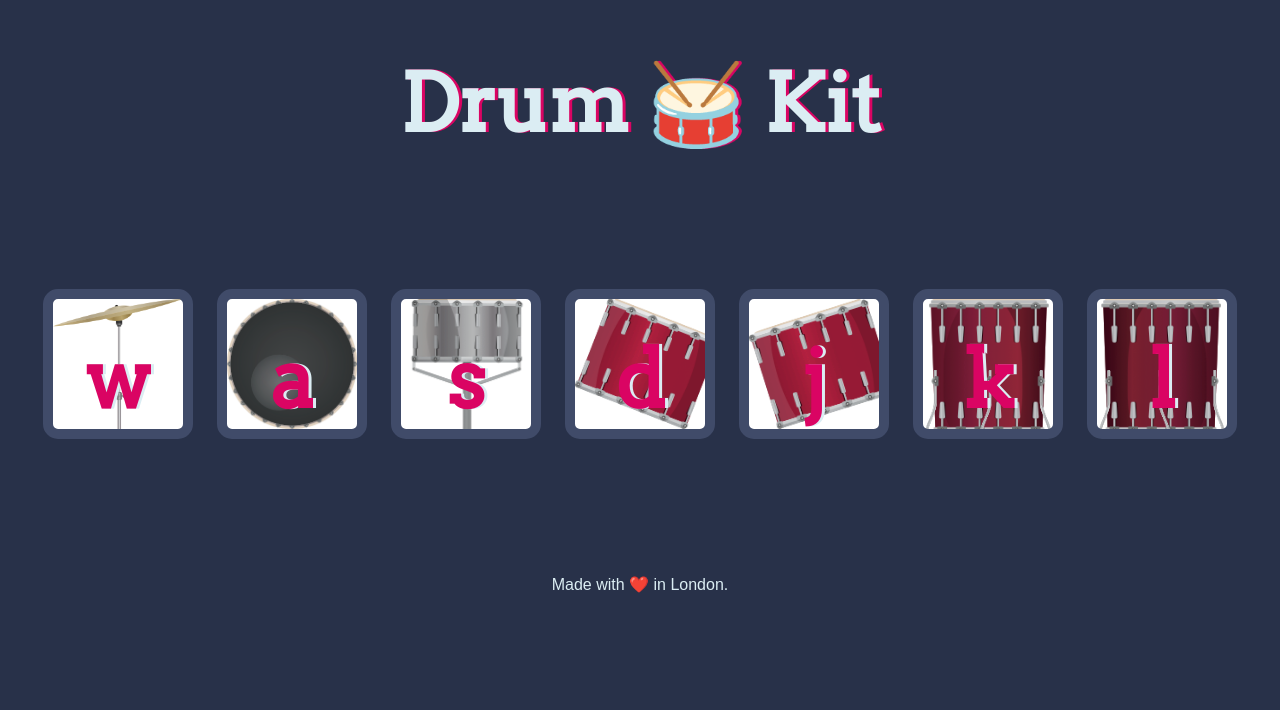
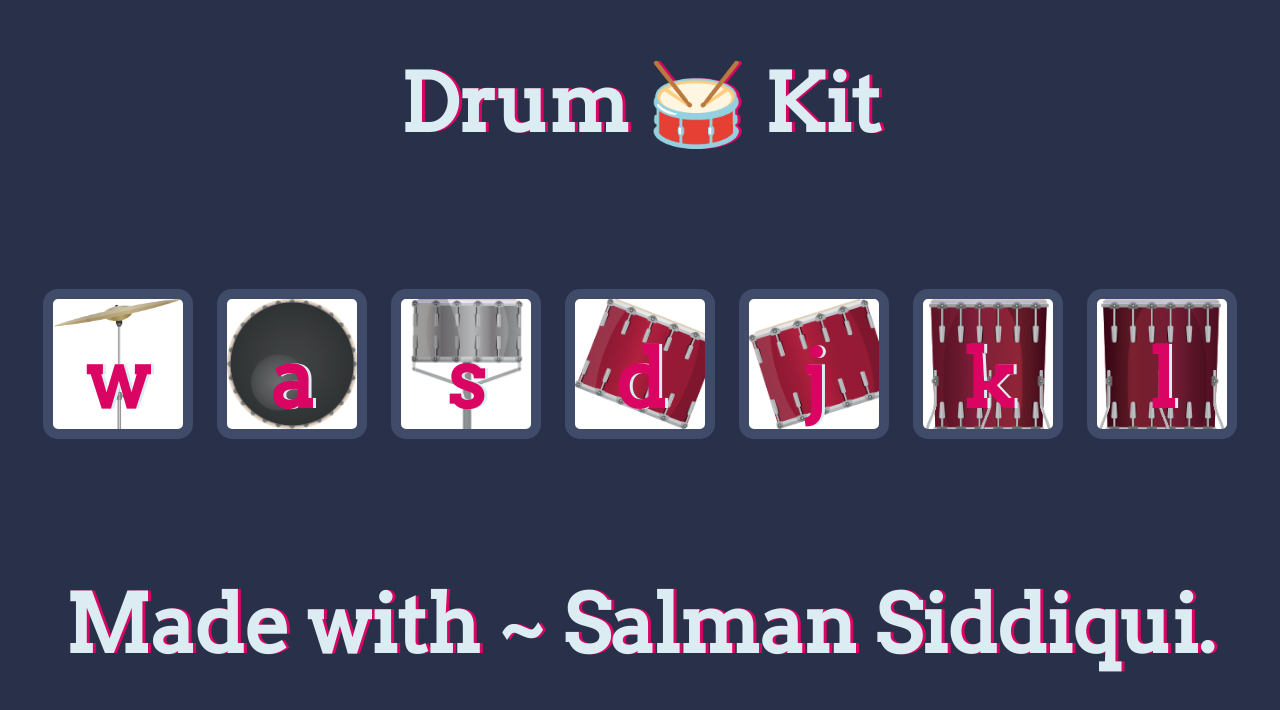
Before and after one commit to salmansiddiquii/Drum.Kit, a plain HTML site: page index.html in a window 1280 px wide. Drawn offline with Linux system fonts and the light colour scheme.

Commit message:
Update index.html

```diff
--- a/index.html
+++ b/index.html
@@ -19,12 +19,11 @@
     <button class="j drum">j</button>
     <button class="k drum">k</button>
     <button class="l drum">l</button>
-
   </div>
 
+  <footer>
+    <h1 class="name">    Made with ~ Salman Siddiqui.</h1>
 
-  <footer>
-    Made with ❤️ in London.
   </footer>
   <script src="index.js"></script>
 </body>
```
